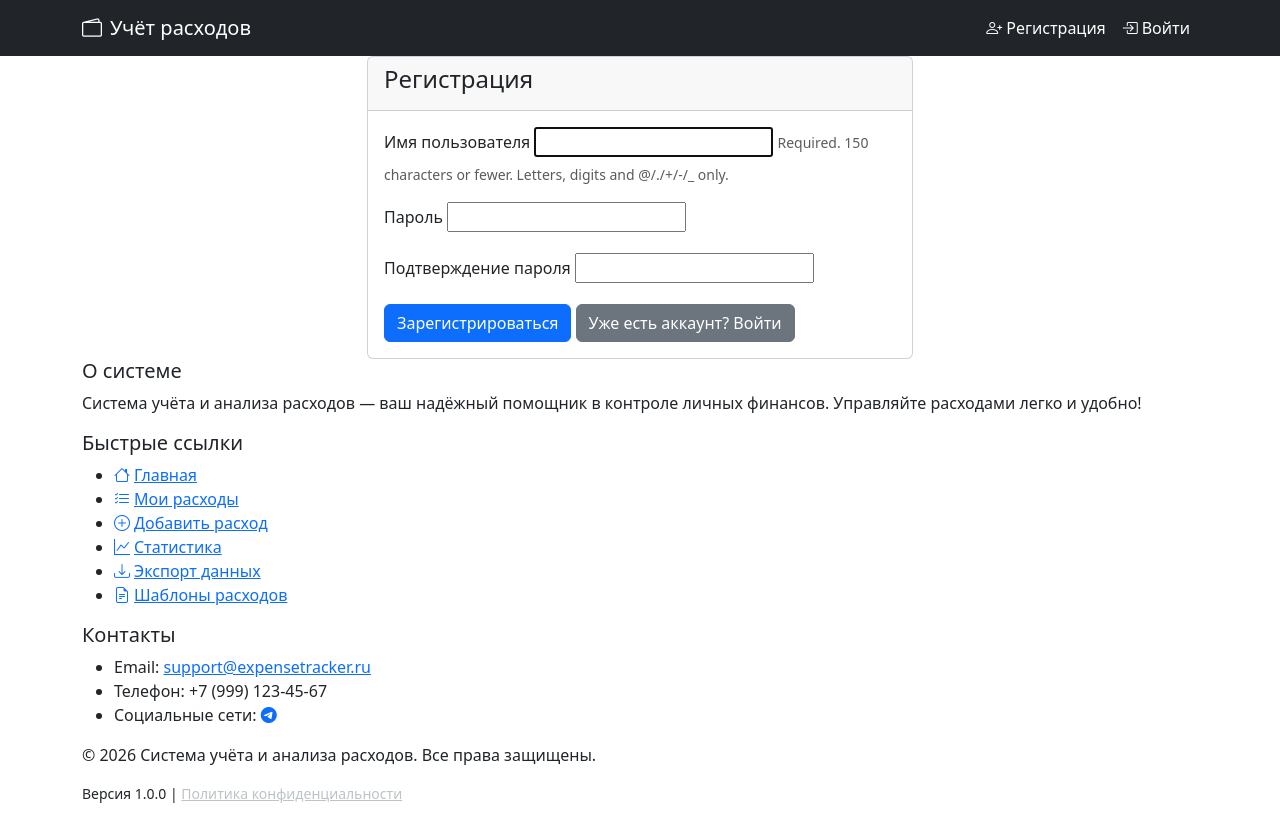
After one commit to kirillgrigorev94-dev/Mini-course-project, a Django app: page /register/ in a window 1280 px wide. The commit adds this page. Run offline with Django 5.2, Linux system fonts and the light colour scheme.

Commit message:
register user

```diff
--- a/expense_tracker/expense_app/templates/expense_app/base.html
+++ b/expense_tracker/expense_app/templates/expense_app/base.html
@@ -17,14 +17,16 @@
     />
     {% load static %}
     <!-- Подключение пользовательских стилей -->
-    <link rel="stylesheet" href="{% static 'css/style.css' %}"/>
+    <link rel="stylesheet" href="{% static 'css/style.css' %}" />
   </head>
   <body>
     <!-- Навигационная панель -->
     <nav class="navbar navbar-expand-lg navbar-dark bg-dark">
       <div class="container">
         <!-- Логотип и ссылка на главную страницу -->
-        <a class="navbar-brand" href="{% url 'index' %}"><i class="bi bi-wallet2 me-2"></i>Учёт расходов</a>
+        <a class="navbar-brand" href="{% url 'index' %}"
+          ><i class="bi bi-wallet2 me-2"></i>Учёт расходов</a
+        >
 
         <!-- Блок ссылок в правой части панели -->
         <div class="navbar-nav ms-auto">
@@ -49,7 +51,11 @@
           <a class="nav-link text-white" href="{% url 'logout' %}">
             <i class="bi bi-box-arrow-right me-1"></i>Выйти
           </a>
-          {% else %}
+          {% else %} {% if not user.is_authenticated %}
+          <a class="nav-link text-white" href="{% url 'register' %}">
+            <i class="bi bi-person-plus me-1"></i>Регистрация
+          </a>
+          {% endif %}
           <!-- Для неавторизованного пользователя: только вход -->
           <a class="nav-link text-white" href="{% url 'login' %}">
             <i class="bi bi-box-arrow-in-right me-1"></i>Войти
@@ -80,12 +86,37 @@
           <div class="footer-section">
             <h5>Быстрые ссылки</h5>
             <ul>
-              <li><a href="{% url 'index' %}"><i class="bi bi-house me-1"></i>Главная</a></li>
-              <li><a href="{% url 'expenses_list' %}"><i class="bi bi-list-check me-1"></i>Мои расходы</a></li>
-              <li><a href="{% url 'add_expense' %}"><i class="bi bi-plus-circle me-1"></i>Добавить расход</a></li>
-              <li><a href="{% url 'statistics' %}"><i class="bi bi-graph-up me-1"></i>Статистика</a></li>
-              <li><a href="{% url 'export_to_csv' %}"><i class="bi bi-download me-1"></i>Экспорт данных</a></li>
-              <li><a href="{% url 'expense_templates_list' %}"><i class="bi bi-file-earmark-text me-1"></i>Шаблоны расходов</a></li>
+              <li>
+                <a href="{% url 'index' %}"
+                  ><i class="bi bi-house me-1"></i>Главная</a
+                >
+              </li>
+              <li>
+                <a href="{% url 'expenses_list' %}"
+                  ><i class="bi bi-list-check me-1"></i>Мои расходы</a
+                >
+              </li>
+              <li>
+                <a href="{% url 'add_expense' %}"
+                  ><i class="bi bi-plus-circle me-1"></i>Добавить расход</a
+                >
+              </li>
+              <li>
+                <a href="{% url 'statistics' %}"
+                  ><i class="bi bi-graph-up me-1"></i>Статистика</a
+                >
+              </li>
+              <li>
+                <a href="{% url 'export_to_csv' %}"
+                  ><i class="bi bi-download me-1"></i>Экспорт данных</a
+                >
+              </li>
+              <li>
+                <a href="{% url 'expense_templates_list' %}"
+                  ><i class="bi bi-file-earmark-text me-1"></i>Шаблоны
+                  расходов</a
+                >
+              </li>
             </ul>
           </div>
 
--- /dev/null
+++ b/expense_tracker/expense_app/templates/expense_app/register.html
@@ -0,0 +1,58 @@
+{% extends 'expense_app/base.html' %}
+{% load static %}
+{% block title %}Регистрация{% endblock %}
+
+{% block content %}
+<div class="row">
+    <div class="col-md-6 mx-auto">
+        <div class="card">
+            <div class="card-header">
+                <h4>Регистрация</h4>
+            </div>
+            <div class="card-body">
+                <form method="post">
+                    {% csrf_token %}
+
+                    <!-- Вывод ошибок формы (если есть) -->
+                    {% if form.errors %}
+                        <div class="alert alert-danger">
+                            <p>Пожалуйста, исправьте ошибки ниже:</p>
+                            <ul>
+                                {% for field in form %}
+                                    {% for error in field.errors %}
+                                        <li><strong>{{ field.label }}:</strong> {{ error }}</li>
+                                    {% endfor %}
+                                {% endfor %}
+                                {% for error in form.non_field_errors %}
+                                    <li>{{ error }}</li>
+                                {% endfor %}
+                            </ul>
+                        </div>
+                    {% endif %}
+
+                    <div class="mb-3">
+                        <label for="{{ form.username.id_for_label }}" class="form-label">Имя пользователя</label>
+                        {{ form.username }}
+                        {% if form.username.help_text %}
+                            <small class="text-muted">{{ form.username.help_text }}</small>
+                        {% endif %}
+                    </div>
+
+                    <div class="mb-3">
+                        <label for="{{ form.password1.id_for_label }}" class="form-label">Пароль</label>
+                        {{ form.password1 }}
+                    </div>
+
+                    <div class="mb-3">
+                        <label for="{{ form.password2.id_for_label }}" class="form-label">Подтверждение пароля</label>
+                        {{ form.password2 }}
+                    </div>
+
+                    <button type="submit" class="btn btn-primary">Зарегистрироваться</button>
+                    <a href="{% url 'login' %}" class="btn btn-secondary">Уже есть аккаунт? Войти</a>
+                </form>
+            </div>
+        </div>
+    </div>
+</div>
+{% endblock %}
--- a/expense_tracker/expense_app/urls.py
+++ b/expense_tracker/expense_app/urls.py
@@ -34,4 +34,6 @@ urlpatterns = [
     path('templates/', views.expense_templates_list, name='expense_templates_list'),
     # Форма создания нового шаблона расхода
     path('templates/create/', views.create_expense_template, name='create_expense_template'),
+    # Регистрация пользователей
+    path('register/', views.register, name='register'),
 ]
--- a/expense_tracker/expense_app/views.py
+++ b/expense_tracker/expense_app/views.py
@@ -18,7 +18,7 @@ from django.utils import timezone
 from django.utils.decorators import method_decorator
 from django.contrib.auth.decorators import login_required
 from django.contrib.auth import authenticate, login, logout
-from django.contrib.auth.forms import AuthenticationForm
+from django.contrib.auth.forms import AuthenticationForm, UserCreationForm
 from django.contrib import messages
 from reportlab.pdfgen import canvas
 from reportlab.lib.pagesizes import A4
@@ -521,6 +521,18 @@ def statistics(request):
     }
     return render(request, 'expense_app/statistics.html', context)
 
+def register(request):
+    if request.method == 'POST':
+        form = UserCreationForm(request.POST)
+        if form.is_valid():
+            form.save()
+            username = form.cleaned_data.get('username')
+            messages.success(request, f'Пользователь {username} успешно создан! Теперь вы можете войти.')
+            return redirect('login')
+    else:
+        form = UserCreationForm()
+    return render(request, 'expense_app/register.html', {'form': form})
+
 # Авторизация пользователя
 def user_login(request):
     if request.method == 'POST':
```
